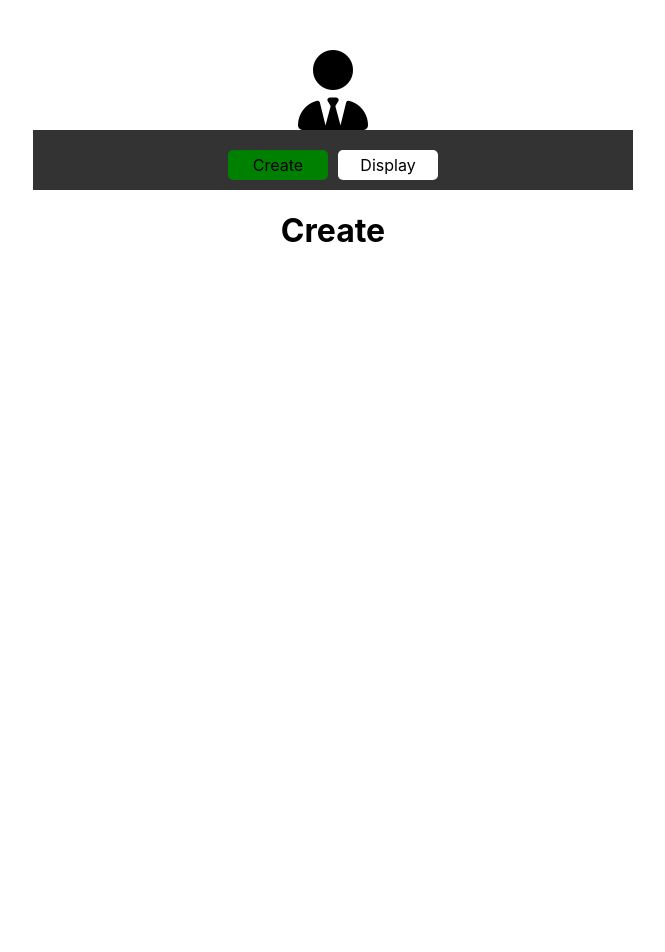
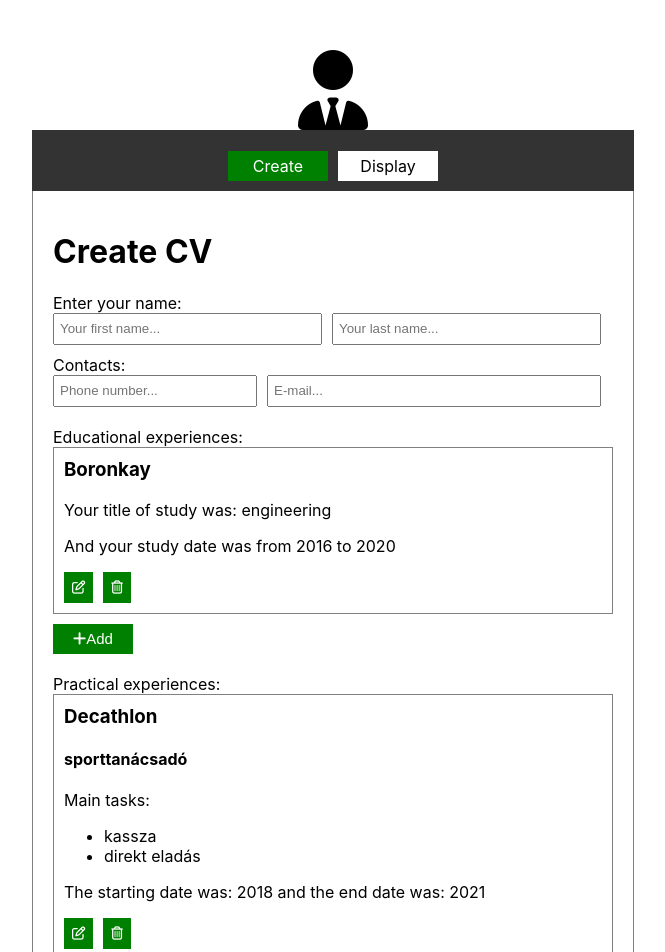
Before and after one commit to yuHuang01/cv-project, a React (Create React App) app: page / in a window 1280 px wide. Shown: the top 952 px of the page, without its empty margins (307-972 px from the left). Before the commit the page ends 800 px from the top, so only its background shows below. Built offline with nearby package versions, Linux system fonts and the light colour scheme.

Commit message:
The added data is going to be displayed at the create page

```diff
--- a/package.json
+++ b/package.json
@@ -9,6 +9,7 @@
     "react": "^17.0.1",
     "react-dom": "^17.0.1",
     "react-scripts": "4.0.1",
+    "uniqid": "^5.2.0",
     "web-vitals": "^0.2.4"
   },
   "scripts": {
--- a/src/App.js
+++ b/src/App.js
@@ -14,8 +14,12 @@ class App extends React.Component {
       email: '',
       phonenumber: '',
 
-      eduExp: [],
-      practicalExp: [],
+      eduExp: [
+        {schoolName: 'Boronkay', titleOfStudy: 'engineering', dateOfStudy: {start: 2016, end: 2020}, id: '123'}
+      ],
+      practicalExp: [
+        {companyName: 'Decathlon', position: 'sporttanácsadó', mainTasks: [{task:'kassza', id: '0'}, {task:'direkt eladás', id: '1'}], dateOfWork: {start: 2018, end: 2021}, id: '456'}
+      ],
     }
 
     //binding this:
@@ -41,11 +45,11 @@ class App extends React.Component {
     let currentDisp;
     let currentNav;
     if(isCreating){
-      currentNav = <Navbar create = { this.handleCreate } display = { this.handleDisplay } createBg = 'green' displayBg = 'white' />
-      currentDisp = <CreateCV />;
+      currentNav = <Navbar create = { this.handleCreate } display = { this.handleDisplay } createBg = 'green' displayBg = 'white' createText = 'white' displayText ='black'/>
+      currentDisp = <CreateCV schools = { this.state.eduExp } pracExp = { this.state.practicalExp }/>;
     }else{
-      currentNav = <Navbar create = { this.handleCreate } display = { this.handleDisplay } createBg = 'white' displayBg = 'green' />
-      currentDisp = <DisplayCV />;
+      currentNav = <Navbar create = { this.handleCreate } display = { this.handleDisplay } createBg = 'white' displayBg = 'green' createText = 'black' displayText = 'white'/>
+      currentDisp = <DisplayCV schools = { this.state.eduExp } pracExp = { this.state.practicalExp }/>;
     }
     return (
       <div id="main">
--- a/src/components/CreatCV.js
+++ b/src/components/CreatCV.js
@@ -1,10 +1,141 @@
 import React from 'react';
+import './compoStyles/CreateCV.css';
+import ReactDOM from 'react-dom';
+import uniqid from 'uniqid';
+
+import AddSchool from './CreateCV Components/AddSchool';
+import ListSchool from './CreateCV Components/ListSchool';
+
+import AddPracExp from './CreateCV Components/AddPracExp';
+import ListPract from './CreateCV Components/ListPract';
 
 class CreateCV extends React.Component {
+  constructor(){
+    super();
+    this.state = {
+      isFillingSchool: false,
+      isFillingPrac: false,
+    }
+
+    //bind this:
+    this.renderSchoolInputForm = this.renderSchoolInputForm.bind(this);
+    this.changeSchoolFillState = this.changeSchoolFillState.bind(this);
+    this.addSchool = this.addSchool.bind(this);
+
+    this.renderPractInputForm = this.renderPractInputForm.bind(this);
+    this.addPrat = this.addPrat.bind(this)
+    this.changePracFillState = this.changePracFillState.bind(this);
+  };
+
+  //change fill satte
+  changeSchoolFillState(boolean){
+    this.setState({
+      isFillingSchool: boolean,
+    })
+  }
+  changePracFillState(boolean){
+    this.setState({
+      isFillingPrac: boolean,
+    })
+  }
+
+  //Button functions:
+
+    //School functions:
+  renderSchoolInputForm(form){
+    ReactDOM.render(
+      form ,
+      document.getElementById('school')
+    )
+  };
+  addSchool(){
+    const schoolName = document.getElementById('schoolName').value;
+    const titleOfStudy = document.getElementById('titleOfStudy').value;
+    const startSchool = document.getElementById('startSchool').value;
+    const endSchool = document.getElementById('endSchool').value;
+
+    const newSchool = {
+      schoolName: schoolName,
+      titleOfStudy: titleOfStudy,
+      dateOfStudy: {
+        start: startSchool,
+        end: endSchool,
+      }
+    }
+  };
+
+    //Prac functions
+  renderPractInputForm(form){
+    ReactDOM.render(
+      form ,
+      document.getElementById('practical')
+    )
+  };
+  addPrat(){
+
+  };
+
+
+  //render
   render() {
+    let fillStateSchool = this.state.isFillingSchool;
+    let fillStatePrac = this.state.isFillingPrac;
+    let addSchoolBtnFunc;
+    let addPracBtnFunc;
+
+    if( !fillStateSchool ){
+      addSchoolBtnFunc = () => {
+        console.log('not filling');
+        console.log(this.state.isFillingSchool);
+        this.renderSchoolInputForm();
+        this.changeSchoolFillState(true);
+      }
+    }
+
+    if( !fillStatePrac ){
+      addPracBtnFunc = () => {
+        this.renderPractInputForm();
+        this.changeSchoolFillState();
+      }
+    } else {
+
+    }
+
     return (
       <div id="createCV">
-        <h1>Create</h1>
+        <h1>Create CV</h1>
+        <form>
+
+          { /*General user informations:*/}
+          <label htmlFor="name">Enter your name:</label>
+          <input type="text" className="name formInput" name="first" id="first" placeholder="Your first name..."/>
+          <input type="text" className="name formInput" name="last" id="last" placeholder="Your last name..." />
+          <label htmlFor="contact">Contacts:</label>
+          <input type="text" className="contacts formInput" name="phoneNum" id="phoneNum" placeholder="Phone number..." />
+          <input type="email" className="contacts formInput" name="email" id="email" placeholder="E-mail..."></input>
+
+          {/*Studies: */}
+          <label htmlFor="studies" id="eduLabel">Educational experiences: </label>
+          <div id="school" className="added">
+
+            {/*Place to insert educational experiences*/}
+            <ListSchool schools = { this.props.schools } />
+
+          </div>
+          <button type="button" className="add" onClick= { addSchoolBtnFunc }><i className="fas fa-plus"></i>Add</button>
+
+          {/*Practical experiences: */}
+          <label htmlFor="practical" id="practicalLabel">Practical experiences:</label>
+          <div id="practical" className="added">
+
+            {/*Place to insert practical experiences*/}
+            <ListPract pracExps = { this.props.pracExp }/>
+
+          </div>
+          <button type="button" className="add" onClick= { addPracBtnFunc }><i className="fas fa-plus"></i>Add</button>
+
+          <button type="submit" id="submit">Submit!</button>
+        </form>
       </div>
     )
   }
--- /dev/null
+++ b/src/components/CreateCV Components/AddPracExp.js
@@ -0,0 +1,13 @@
+import React from 'react';
+
+class AddPracExp extends React.Component {
+  render() {
+    return (
+      <form className='prac-form'>
+        Prac
+      </form>
+    )
+  }
+};
+
+export default AddPracExp;
--- /dev/null
+++ b/src/components/CreateCV Components/AddSchool.js
@@ -0,0 +1,22 @@
+import React from 'react';
+
+class AddSchool extends React.Component {
+  render() {
+    return (
+      <form className= "school-form">
+        <label htmlFor="schoolName">School name:</label>
+        <input type="text" name="schoolName" className='formInput' id="schoolName"/>
+
+        <label htmlFor="titleOfStudy">Title of study:</label>
+        <input type="text" name="titleOfStudy" className='formInput' id="titleOfStudy"/>
+
+        <label htmlFor="date">Date of study: (start and end)</label>
+        <input type="date" name="start" className='formInput' id="startSchool"/>
+        <input type="date" name="end" className='formInput' id="endSchool"/>
+        <div id="addSchoolBtn" onClick= { () => { this.props.changeFillSchoolState( false ) } }>Add School!</div>
+      </form>
+    )
+  }
+};
+
+export default AddSchool;
--- /dev/null
+++ b/src/components/CreateCV Components/ListPract.js
@@ -0,0 +1,33 @@
+import React from 'react';
+
+class ListPract extends React.Component {
+  render() {
+    return (
+      <div id="pract-list">
+        { this.props.pracExps.map((pract) => {
+          return (
+            <div className="list-items" key = { pract.id }>
+              <h3>{ pract.companyName }</h3>
+              <h4>{ pract.position }</h4>
+              <p>Main tasks:</p>
+                <ul>
+                  { pract.mainTasks.map((task) => {
+                    return (
+                      <li key= { task.id }>{task.task}</li>
+                    )
+                  }
+                  )}
+                </ul>
+              <p>The starting date was: { pract.dateOfWork.start } and the end date was: { pract.dateOfWork.end }</p>
+              <button className="change-btns"><i className="far fa-edit"></i></button>
+              <button className="change-btns"><i className="far fa-trash-alt"></i></button>
+            </div>
+          )
+        })}
+      </div>
+
+    )
+  }
+}
+
+export default ListPract;
--- /dev/null
+++ b/src/components/CreateCV Components/ListSchool.js
@@ -0,0 +1,23 @@
+import React from 'react';
+
+class NewSchool extends React.Component {
+  render() {
+    return (
+      <div id="schoolDiv">
+        { this.props.schools.map((school) => {
+          return (
+            <div className="list-items" key={ school.id }>
+              <h3>{ school.schoolName }</h3>
+              <p>Your title of study was: { school.titleOfStudy }</p>
+              <p>And your study date was from { school.dateOfStudy.start } to { school.dateOfStudy.end }</p>
+              <button className="change-btns"><i className="far fa-edit"></i></button>
+              <button className="change-btns"><i className="far fa-trash-alt"></i></button>
+            </div>
+          )
+        })}
+      </div>
+    )
+  }
+}
+
+export default NewSchool;
--- a/src/components/DisplayCV.js
+++ b/src/components/DisplayCV.js
@@ -4,7 +4,7 @@ class DisplayCV extends React.Component {
   render() {
     return (
       <div id="displayCV">
-        <h1>Display</h1>
+        <h1>Your CV</h1>
       </div>
     )
   }
--- a/src/components/Navbar.js
+++ b/src/components/Navbar.js
@@ -6,9 +6,9 @@ class Navbar extends React.Component {
     return (
       <div id="navbar">
 
-        <div id="create" className="nav" onClick = { this.props.create } style = {{ backgroundColor: this.props.createBg }}>Create</div>
+        <div id="create" className="nav" onClick = { this.props.create } style = {{ backgroundColor: this.props.createBg, color: this.props.createText}}>Create</div>
 
-        <div id="display" className="nav" onClick = { this.props.display } style = {{ backgroundColor: this.props.displayBg }}>Display</div>
+        <div id="display" className="nav" onClick = { this.props.display } style = {{ backgroundColor: this.props.displayBg, color: this.props.displayText}}>Display</div>
       </div>
     );
   }
--- a/src/components/compoStyles/CreateCV.css
+++ b/src/components/compoStyles/CreateCV.css
@@ -0,0 +1,88 @@
+#createCV {
+  width: 560px;
+  border-top: none;
+  border: 1px solid grey;
+  border-top: none;
+  padding: 20px;
+}
+
+form label {
+  display: block;
+  margin-top: 10px;
+}
+form input {
+  outline: none;
+  padding: 5px;
+}
+.formInput {
+  height: 18px;
+}
+
+.name {
+  width: 255px;
+}
+#first {
+  margin-right: 10px;
+}
+
+#phoneNum {
+  width: 190px;
+  margin-right: 10px;
+}
+#email {
+  width: 320px;
+}
+
+#eduLabel {
+  margin-top: 20px;
+}
+#practicalLabel {
+  margin-top: 20px;
+}
+
+.list-items {
+  border: 1px solid grey;
+  padding: 10px;
+}
+.list-items h3 {
+  margin-top: 0px;
+}
+.change-btns {
+  padding: 8px;
+  background-color: green;
+  color: white;
+  outline: none;
+  border: none;
+  margin-right: 10px;
+}
+
+.add {
+  width: 80px;
+  height: 30px;
+  font-size: 15px;
+  display: flex;
+  justify-content: center;
+  align-items: center;
+  cursor: pointer;
+  background-color: green;
+  color: white;
+  border: none;
+  outline: none;
+  margin-top: 10px;
+}
+
+#submit {
+  width: 100px;
+  height: 40px;
+  font-size: 20px;
+  display: flex;
+  justify-content: center;
+  align-items: center;
+  cursor: pointer;
+  background-color: green;
+  color: white;
+  border: none;
+  outline: none;
+
+  margin: 20px auto;
+}
--- a/src/components/compoStyles/Navbar.css
+++ b/src/components/compoStyles/Navbar.css
@@ -6,6 +6,8 @@
   justify-content: center;
   align-items: flex-end;
   background: #333333;
+  border: 1px solid #333333;
+  border-bottom: none;
 }
 
 .nav{
@@ -17,6 +19,4 @@
   align-items: center;
   cursor: pointer;
 
-  border-radius: 5px;
-
 }
```
Also changed, not shown: 2 other files (tests, documents, lock files or other folders).
